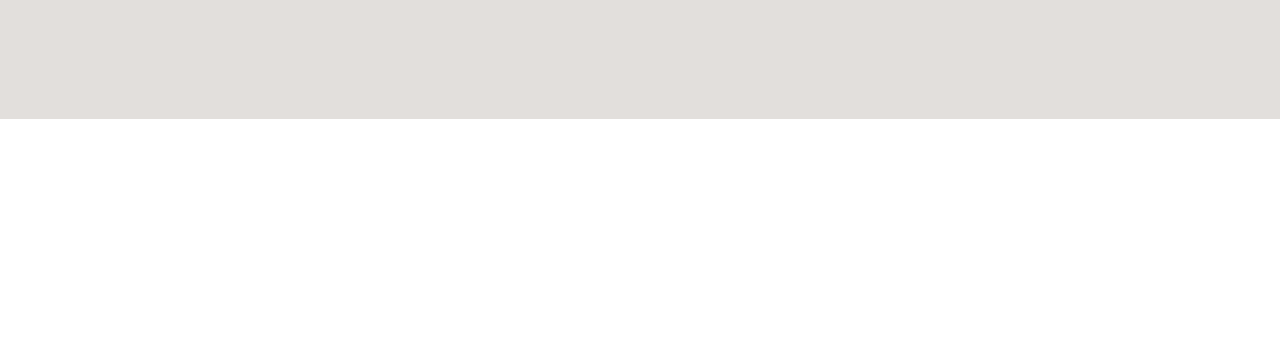
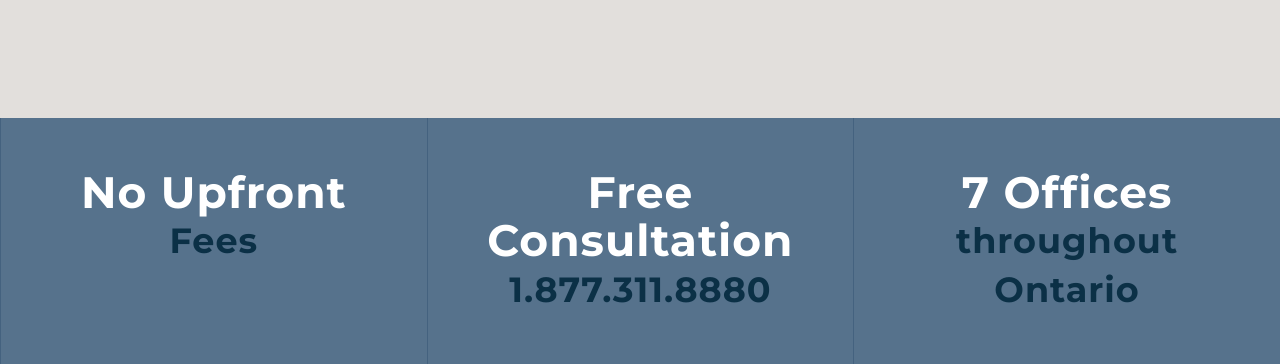
Before and after one commit to RahulGotrekiya/Toronto-Law, a plain HTML site: page index.html in a window 1280 px wide. Shown: the part 717-1081 px from the top of the page. Before the commit the page ends 836 px from the top, so only its background shows below. Drawn offline with nearby package versions, Linux system fonts and the light colour scheme.

Commit message:
Fees Done

```diff
--- a/assets/css/style.css
+++ b/assets/css/style.css
@@ -230,7 +230,7 @@ header {
 .hero-section {
   padding: 213px 0 122px 0;
   background-color: #e2dfdc;
-  max-height: 835%;
+  max-height: 835px;
   height: 100%;
 }
 
@@ -307,3 +307,51 @@ h1 {
 .mfp-bg {
   backdrop-filter: blur(10%);
 }
+
+/* fees  */
+
+.fees-row {
+  background-color: #56728c;
+  display: flex;
+  flex-wrap: wrap;
+}
+
+.fees-box {
+  padding: 50px 30px;
+  width: 33.33%;
+  text-align: center;
+  border-left: 1px solid #44627f;
+  position: relative;
+}
+
+.fees-box h4 {
+  font-size: 44px;
+  color: #fff;
+  line-height: 1.1;
+  letter-spacing: 1px;
+}
+
+.fees-box p {
+  font-size: 35px;
+  font-weight: 700;
+  letter-spacing: 1px;
+}
+
+.fees-box p a {
+  color: #0b3046;
+}
+
+.fees-box p a:hover {
+  color: #fff;
+}
+
+.fees-box::before {
+  content: "";
+  width: 100%;
+  height: 100%;
+  background-color: #56728c;
+  position: absolute;
+  top: 0;
+  z-index: -10;
+  right: 50%;
+}
--- a/index.html
+++ b/index.html
@@ -77,6 +77,33 @@
     </section>
     <!-- Hero Section end  -->
 
+
+    <!-- Fees section -->
+
+    <div class="fees-section">
+        <div class="container">
+            <div class="fees-row">
+                <div class="fees-box">
+                    <h4>No Upfront</h4>
+                    <p>Fees</p>
+                </div>
+                <div class="fees-box">
+                    <h4>Free Consultation</h4>
+                    <p><a href="tel:1.877.311.8880">1.877.311.8880</a></p>
+                </div>
+                <div class="fees-box">
+                    <h4>7 Offices</h4>
+                    <p>throughout Ontario</p>
+                </div>
+            </div>
+        </div>
+    </div>
+
+    <!-- Fees section end -->
+
+
+
+
     <!-- JS -->
     <script src="https://cdnjs.cloudflare.com/ajax/libs/jquery/3.7.1/jquery.min.js"></script>
     <script src="https://cdnjs.cloudflare.com/ajax/libs/jquery/3.7.1/jquery.js"></script>
```
